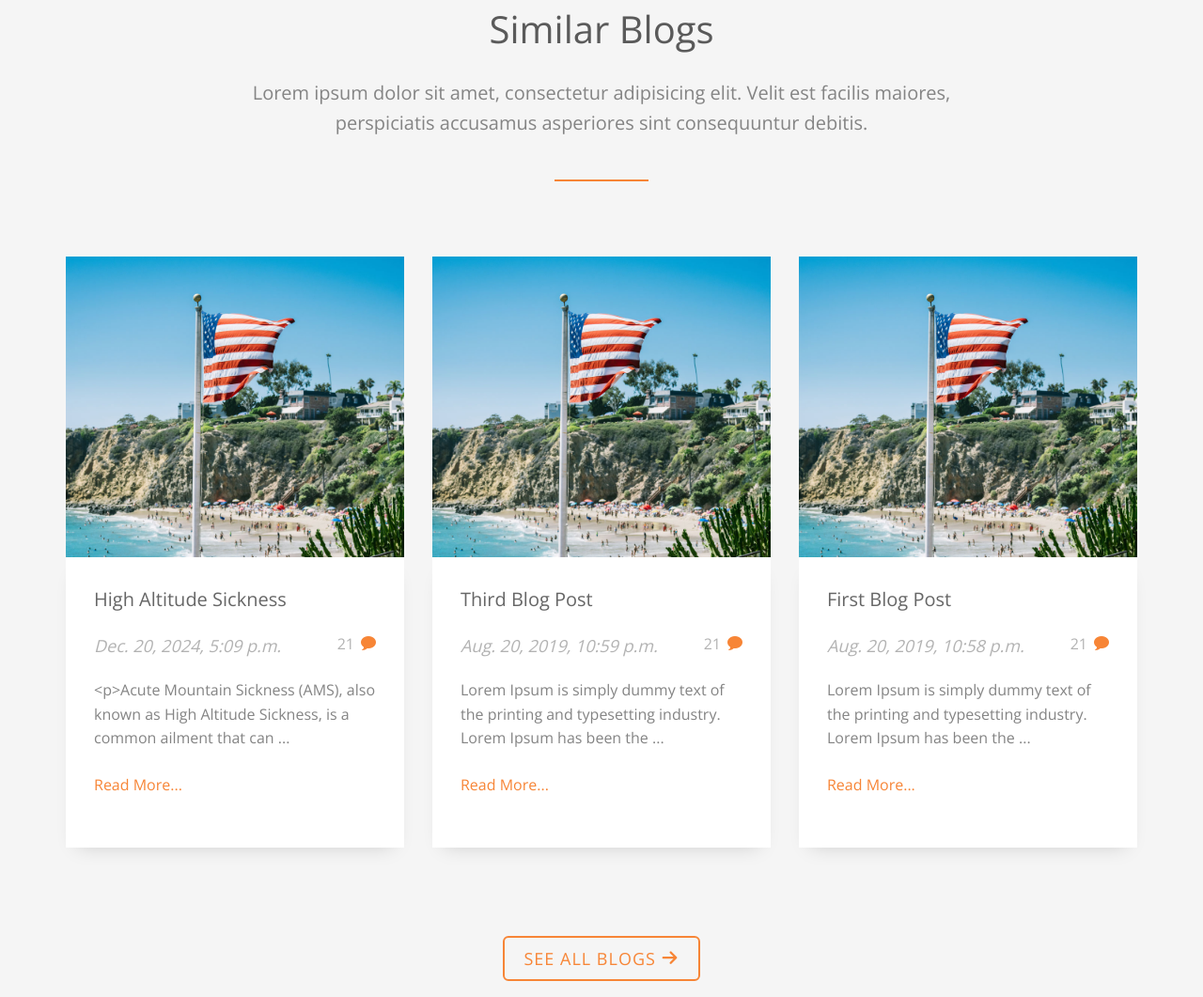
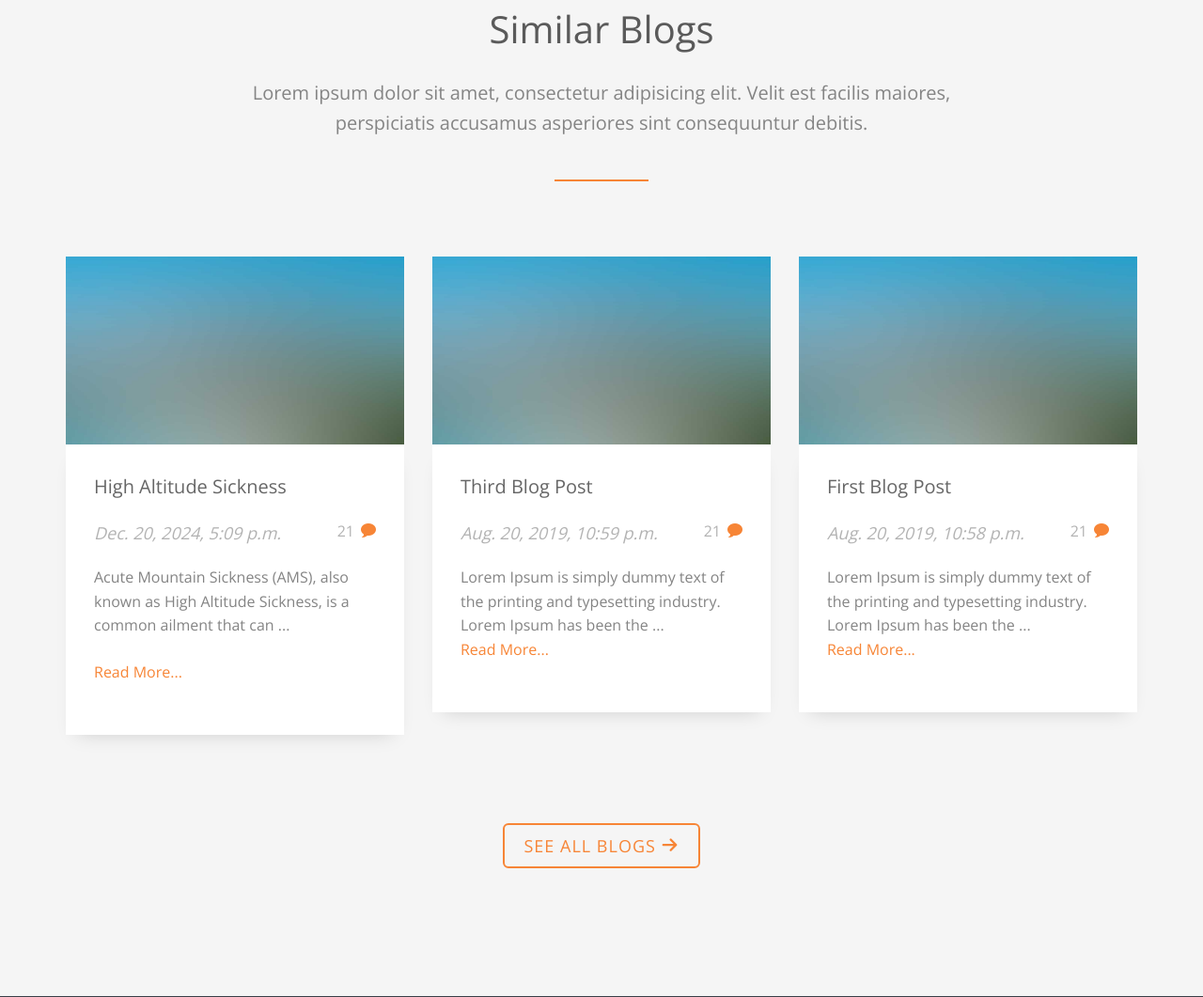
Before and after one commit to vijaythapa333/django-travel-lite, a Django app: a page that uses templates/head.html in a window 1280 px wide. Shown: the part 1112-2173 px from the top of the page at 94% size. Run offline with Django 3.2, Linux system fonts and the light colour scheme; data comes from the database, SQL or seed files in the repository; both versions use the stored data as it was after the commit; some libraries are stand-ins or nearby versions; some web fonts are replaced.

Commit message:
Fixed Design Issues on Head, Page/Blog Detail

```diff
--- a/templates/blog/blog_detail.html
+++ b/templates/blog/blog_detail.html
@@ -67,9 +67,9 @@
 							<div class="fh5co-blog animate-box">
 
 								{% if blog.blog_image %}
-									<a href="{% url 'blog:blog-detail' blog.blog_slug %}"><img class="img-responsive" src="{{ blog.blog_image.url }}" alt=""></a>
+									<a href="{% url 'blog:blog-detail' blog.blog_slug %}"><img class="img-responsive" src="{{ blog.blog_image.url }}" alt="{{ blog.blog_title }}" style="height:200px; width:100%;"></a>
 								{% else %}
-									<a href="{% url 'blog:blog-detail' blog.blog_slug %}"><img class="img-responsive" src="{% static 'images/place-1.jpg' %}" alt=""></a>
+									<a href="{% url 'blog:blog-detail' blog.blog_slug %}"><img class="img-responsive" src="{% static 'images/no-image.jpg' %}" alt="{{ blog.blog_title }}" style="height:200px; width:100%;"></a>
 								{% endif %}
 
 								<div class="blog-text">
@@ -77,7 +77,7 @@
 										<h3><a href="{% url 'blog:blog-detail' blog.blog_slug %}">{{ blog.blog_title }}</a></h3>
 										<span class="posted_by">{{ blog.blog_created_at }}</span>
 										<span class="comment"><a href="">21<i class="icon-bubble2"></i></a></span>
-										<p>{{ blog.blog_description|slice:":100" }} ...</p>
+										<div>{{ blog.blog_description|safe|slice:":100" }} ...</div>
 										<p><a href="{% url 'blog:blog-detail' blog.blog_slug %}">Read More...</a></p>
 									</div>
 								</div>
--- a/templates/head.html
+++ b/templates/head.html
@@ -31,7 +31,7 @@
 	<meta name="twitter:card" content="" />
 
 	<!-- Place favicon.ico and apple-touch-icon.png in the root directory -->
-	<link rel="shortcut icon" href="favicon.ico">
+	<link rel="shortcut icon" href="">
 
 	<link href='https://fonts.googleapis.com/css?family=Open+Sans:400,700,300' rel='stylesheet' type='text/css'>
 
--- a/templates/page/page_detail.html
+++ b/templates/page/page_detail.html
@@ -11,7 +11,7 @@
 			{% if page.page_image %}
 				<div class="fh5co-cover" data-stellar-background-ratio="0.5" style="background-image: url({{ page.page_image.url  }});">
 			{% else %}
-				<div class="fh5co-cover" data-stellar-background-ratio="0.5" style="background-image: url({% static 'images/cover_bg_1.jpg' %});">
+				<div class="fh5co-cover" data-stellar-background-ratio="0.5" style="background-image: url({% static 'images/no-image.jpg' %});">
 			{% endif %}
 				<div class="desc">
 					<div class="container">
```
Also changed, not shown: db.sqlite3.
